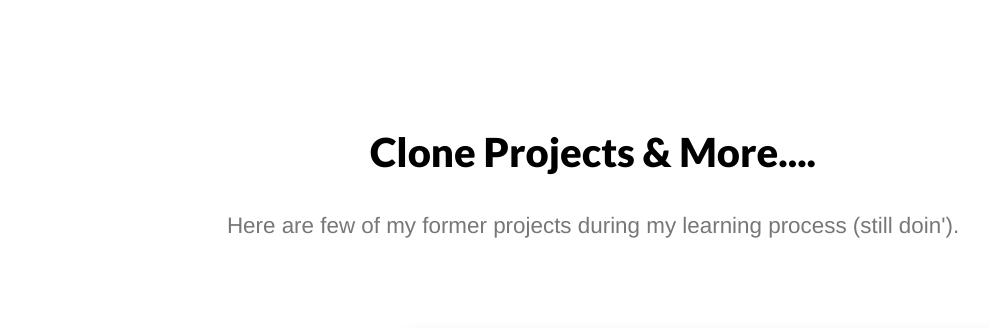
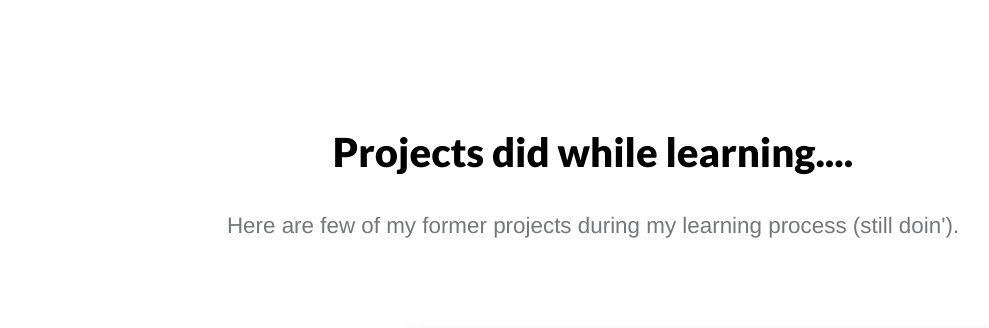
Before and after one commit to stselvam/stselvam.github.io, a plain HTML site: page index.html in a window 1280 px wide. Shown: the part 3040-3368 px from the top of the page, without its empty margins (47-1036 px from the left). Drawn offline with nearby package versions, Linux system fonts and the light colour scheme; a script that the page names is missing.

Commit message:
Update index.html

```diff
--- a/index.html
+++ b/index.html
@@ -175,7 +175,7 @@
 				</div>
 			</section>
 			<section id="work">
-				<h2 class="text-center">Clone Projects & More....</h2>
+				<h2 class="text-center">Projects did while learning....</h2>
 				<div class="row">
 					<p class="text-center tag-line">Here are few of my former projects during my learning process (still doin').</p>
 				</div>
```
